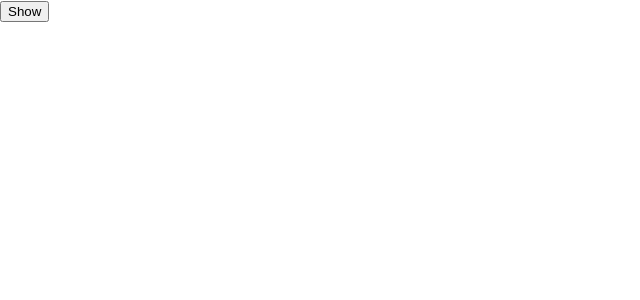
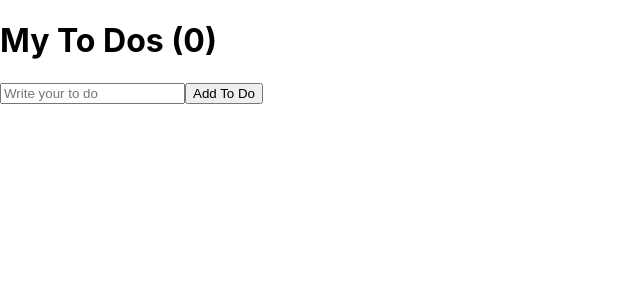
Before and after one commit to uthem150/Movie_web_Service, a React (Create React App) app: page / in a window 1280 px wide. Shown: the top 300 px of the page, without its empty margins (0-640 px from the left). Built offline with nearby package versions, Linux system fonts and the light colour scheme.

Commit message:
Todo List 1

```diff
--- a/src/App.js
+++ b/src/App.js
@@ -1,33 +1,33 @@
 import "./App.css";
 import { useState, useEffect } from "react";
 
-function Hello() {
-  // function byeFn() {
-  //   console.log("destroyed");
-  // }
+function App() {
+  const [toDo, setToDo] = useState("");
+  const [toDos, setToDos] = useState([]);
 
-  // function hiFn() {
-  //   console.log("created");
-  //   return byeFn; //component가 destroy될 때 뭔가 실행하는 cleanup function
-  // }
-  // useEffect(hiFn, []);
-  useEffect(() => {
-    console.log("hi");
-    return function () {
-      console.log("bye");
-    };
-  }, []);
-  return <h1>Hello</h1>;
-}
-
-function App() {
-  const [showing, setShowing] = useState(false);
-  const onClick = () => setShowing((prev) => !prev);
+  const onChange = (event) => setToDo(event.target.value);
+  const onSubmit = (event) => {
+    event.preventDefault(); //form이 작동하는 것을 막기
+    if (toDo === "") {
+      //비어있으면 작동시키지 않음
+      return;
+    }
+    setToDo(""); //실행 후 input 내용 지워주기
+    setToDos((currentArray) => [toDo, ...currentArray]);
+  };
+  console.log(toDos);
   return (
     <div>
-      {showing ? <Hello /> : null}
-      <button onClick={onClick}>{showing ? "Hide" : "Show"}</button>{" "}
-      {/*showing하면 Hide를 보여주고, showing하지 않으면 Show보여줌*/}
+      <h1>My To Dos ({toDos.length})</h1>
+      <form onSubmit={onSubmit}>
+        <input
+          onChange={onChange}
+          value={toDo}
+          type="text"
+          placeholder="Write your to do"
+        ></input>
+        <button>Add To Do</button>
+      </form>
     </div>
   );
 }
```
